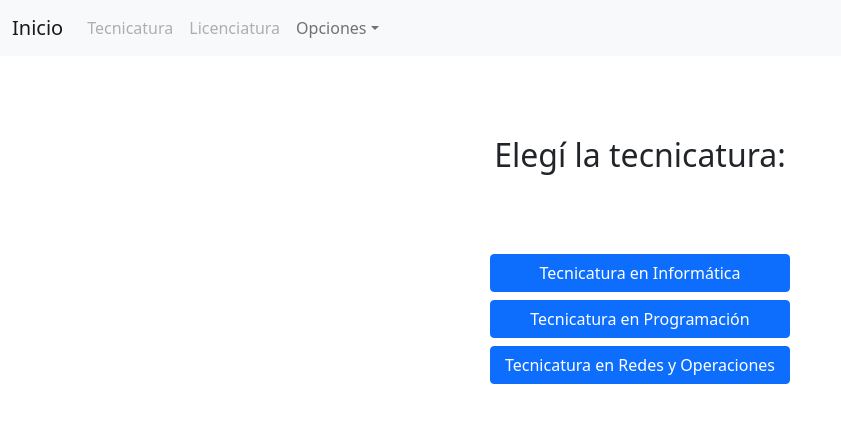
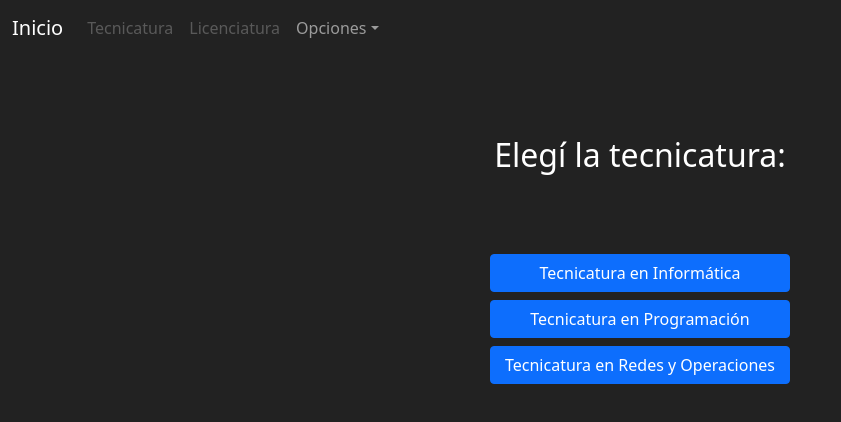
Before and after one commit to fernandobouchet/ProgresoLicenciaturaInformatica, a React (Create React App) app: page / in a window 1280 px wide. Shown: the top 422 px of the page, without its empty margins (0-841 px from the left). Built offline with nearby package versions, Linux system fonts and the light colour scheme; the HTML template or start-up script is replaced by a standard one.

Commit message:
Add dark Mode

```diff
--- a/src/App.js
+++ b/src/App.js
@@ -15,8 +15,13 @@ import {
   itsEquivalent,
 } from './Utils/Functions';
 import NavigationBar from './components/NavigationBar';
+import { ThemeProvider } from 'styled-components';
+import { GlobalStyles } from './components/theme/GlobalStyles';
+import { lightTheme, darkTheme } from './components/theme/Themes';
 
 function App() {
+  const [theme, setTheme] = useState('dark');
+
   const [career, setCareer] = useState(LoadCareers());
 
   const [careerName, setCareerName] = useState(LoadCareerName());
@@ -94,9 +99,20 @@ function App() {
     }
   }
 
+  function changeTheme() {
+    theme === 'light' ? setTheme('dark') : setTheme('light');
+  }
+
   return (
     <>
-      <NavigationBar resetData={() => resetData()} career={career} />
+      <ThemeProvider theme={theme === 'light' ? lightTheme : darkTheme}>
+        <GlobalStyles />
+        <NavigationBar
+          resetData={() => resetData()}
+          career={career}
+          changeTheme={() => changeTheme()}
+          theme={theme}
+        />
         <Routes>
           <Route
             path="/"
@@ -108,6 +124,7 @@ function App() {
                 changeState={(course, state, note, id) =>
                   changeCourseStateCareer(course, state, note, id)
                 }
+                theme={theme}
               />
             }
           />
@@ -120,10 +137,12 @@ function App() {
                 changeState={(course, state, note) =>
                   changeCourseStateDegree(course, state, note)
                 }
+                theme={theme}
               />
             }
           />
         </Routes>
+      </ThemeProvider>
     </>
   );
 }
--- a/src/Utils/Functions.js
+++ b/src/Utils/Functions.js
@@ -125,6 +125,14 @@ function itsOptative(course) {
   return course.hasOwnProperty('opciones');
 }
 
+function courseHasChanged(course1, course2) {
+  return (
+    course1.asignatura === course2.asignatura &&
+    course1.estado === course2.estado &&
+    course1.calificacion === course2.calificacion
+  );
+}
+
 export {
   getPercentageOfCourses,
   getAverageQualification,
@@ -135,4 +143,5 @@ export {
   equivalentAverageNote,
   itsEquivalent,
   itsOptative,
+  courseHasChanged,
 };
--- a/src/components/Accordion.js
+++ b/src/components/Accordion.js
@@ -7,7 +7,7 @@ import ModalEdit from './Modal';
 import TableInfo from './Table';
 
 const AccordionMain = (props) => {
-  const { Materias, changeState } = props;
+  const { Materias, changeState, theme } = props;
 
   const [modalShow, setModalShow] = useState(false);
 
@@ -20,7 +20,13 @@ const AccordionMain = (props) => {
           return (
             <Accordion.Item eventKey={materia.id} key={materia.id}>
               <Accordion.Header>{materia.bloque}</Accordion.Header>
-              <Accordion.Body as={Table} striped hover borderless>
+              <Accordion.Body
+                as={StyledTable}
+                striped
+                hover
+                borderless
+                variant={theme}
+              >
                 <TableInfo
                   materias={Materias}
                   materia={materia}
@@ -49,4 +55,18 @@ export default AccordionMain;
 const StyledAccordion = styled(Accordion)`
   max-width: 800px;
   margin: auto;
+
+  .accordion-item {
+    border: 1px solid ${(props) => props.theme.border};
+    background: inherit;
+  }
+
+  .accordion-button {
+    background: ${(props) => props.theme.background};
+    color: ${(props) => props.theme.text};
+  }
 `;
+
+const StyledTable = styled(Table)`
+  --bs-table-bg: ${(props) => props.theme.background};
+`;
--- a/src/components/Home.js
+++ b/src/components/Home.js
@@ -6,7 +6,7 @@ import styled from 'styled-components';
 import Main from './Main';
 
 const Home = (props) => {
-  const { changeCareer, career, careerName, changeState } = props;
+  const { changeCareer, career, careerName, changeState, theme } = props;
 
   return (
     <>
@@ -39,6 +39,7 @@ const Home = (props) => {
             state={career}
             careerName={careerName}
             changeState={changeState}
+            theme={theme}
           />
         )}
       </HomeContainer>
--- a/src/components/Main.js
+++ b/src/components/Main.js
@@ -5,7 +5,7 @@ import Statistic from './Statistic';
 import Home from './Home';
 
 const Main = (props) => {
-  const { state, changeState, careerName } = props;
+  const { state, changeState, careerName, theme } = props;
 
   return (
     <>
@@ -15,7 +15,11 @@ const Main = (props) => {
             <h1>{careerName}</h1>
           </TitleContainer>
           <Statistic data={state} />
-          <AccordionMain Materias={state} changeState={changeState} />
+          <AccordionMain
+            Materias={state}
+            changeState={changeState}
+            theme={theme}
+          />
         </Container>
       ) : (
         <Home />
--- a/src/components/Modal.js
+++ b/src/components/Modal.js
@@ -16,7 +16,7 @@ const ModalEdit = (props) => {
   const CorrelativesPending = findPendingCorrelatives(materias, current);
 
   return (
-    <Modal
+    <StyledModal
       {...other}
       size="lg"
       aria-labelledby="contained-modal-title-vcenter"
@@ -24,7 +24,7 @@ const ModalEdit = (props) => {
     >
       {CorrelativesPending.length >= 1 ? (
         <>
-          <ModalHeader closeButton>
+          <ModalHeader>
             <Modal.Title id="contained-modal-title-vcenter">
               {current.asignatura}
             </Modal.Title>
@@ -54,7 +54,7 @@ const ModalEdit = (props) => {
         </>
       ) : (
         <>
-          <ModalHeader closeButton>
+          <ModalHeader>
             <Modal.Title id="contained-modal-title-vcenter">
               {current.asignatura}
             </Modal.Title>
@@ -146,19 +146,26 @@ const ModalEdit = (props) => {
           </Modal.Footer>
         </>
       )}
-    </Modal>
+    </StyledModal>
   );
 };
 
 export default ModalEdit;
 
+const StyledModal = styled(Modal)`
+  .modal-content {
+    background: ${(props) => props.theme.background};
+  }
+  .modal-footer {
+    border-top: 1px solid ${(props) => props.theme.border};
+  }
+`;
+
 const ModalHeader = styled(Modal.Header)`
   .modal-title {
     margin: auto;
   }
-  .btn-close {
-    margin: 0;
-  }
+  border-bottom: 1px solid ${(props) => props.theme.border};
 `;
 
 const StyledRow = styled(Row)`
--- a/src/components/NavigationBar.js
+++ b/src/components/NavigationBar.js
@@ -9,13 +9,13 @@ import ResetButton from './ResetButton';
 import { Link } from 'react-router-dom';
 
 const NavigationBar = (props) => {
-  const { resetData, career } = props;
+  const { resetData, career, changeTheme, theme } = props;
 
   const [modalShow, setModalShow] = useState(false);
 
   return (
     <>
-      <Navbar expand={'sm'} variant="light" bg="light" collapseOnSelect>
+      <Navbar expand={'sm'} variant={theme} collapseOnSelect>
         <Container fluid>
           <Navbar.Brand as={Link} to={'/'}>
             Inicio
@@ -39,15 +39,15 @@ const NavigationBar = (props) => {
                 <Nav.Link as={Link} to={'/licenciatura'} disabled={!career}>
                   Licenciatura
                 </Nav.Link>
-                <NavDropdown
+                <StyledNavDropdown
                   title="Opciones"
                   id={`offcanvasNavbarDropdown-expand-${'sm'}`}
                 >
                   <NavDropdown.Item href="#action3">
                     Iniciar sesión
                   </NavDropdown.Item>
-                  <NavDropdown.Item href="#action4">
-                    Modo oscuro
+                  <NavDropdown.Item onClick={changeTheme}>
+                    {theme === 'light' ? 'Modo oscuro' : 'Modo Claro'}
                   </NavDropdown.Item>
                   <NavDropdown.Divider />
                   <NavDropdown.Item
@@ -56,7 +56,7 @@ const NavigationBar = (props) => {
                   >
                     Borrar Datos
                   </NavDropdown.Item>
-                </NavDropdown>
+                </StyledNavDropdown>
               </Nav>
             </Offcanvas.Body>
           </Navbar.Offcanvas>
@@ -79,3 +79,16 @@ const ResetButtonContainer = styled(Container)`
   position: absolute;
   top: 90%;
 `;
+
+const StyledNavDropdown = styled(NavDropdown)`
+  .dropdown-menu {
+    background: ${(props) => props.theme.background};
+    a {
+      color: ${(props) => props.theme.text};
+      &:hover {
+        background: transparent;
+        opacity: 0.5;
+      }
+    }
+  }
+`;
--- a/src/components/ResetButton.js
+++ b/src/components/ResetButton.js
@@ -1,12 +1,13 @@
 import { Modal, Button, Stack } from 'react-bootstrap';
 import { Link } from 'react-router-dom';
+import styled from 'styled-components';
 
 const ResetButton = (props) => {
   const { resetData, ...otherProps } = props;
 
   return (
     <>
-      <Modal
+      <StyledModal
         {...otherProps}
         size="lg"
         aria-labelledby="contained-modal-title-vcenter"
@@ -37,9 +38,15 @@ const ResetButton = (props) => {
             <Button onClick={props.onHide}>Cancelar</Button>
           </Stack>
         </Modal.Body>
-      </Modal>
+      </StyledModal>
     </>
   );
 };
 
 export default ResetButton;
+
+const StyledModal = styled(Modal)`
+  .modal-content {
+    background: ${(props) => props.theme.background};
+  }
+`;
--- /dev/null
+++ b/src/components/theme/GlobalStyles.js
@@ -0,0 +1,8 @@
+import { createGlobalStyle } from 'styled-components';
+
+export const GlobalStyles = createGlobalStyle`
+body {
+  background: ${({ theme }) => theme.background};
+  color: ${({ theme }) => theme.text}
+}
+`;
--- /dev/null
+++ b/src/components/theme/Themes.js
@@ -0,0 +1,13 @@
+export const lightTheme = {
+  text: 'black',
+  background: 'white',
+  invertText: 'white',
+  border: '#dee2e6',
+};
+
+export const darkTheme = {
+  invertText: 'black',
+  text: 'white',
+  background: '#222222',
+  border: '#3b3b3b',
+};
```
Lines whose indentation alone changed are shown as unchanged.
